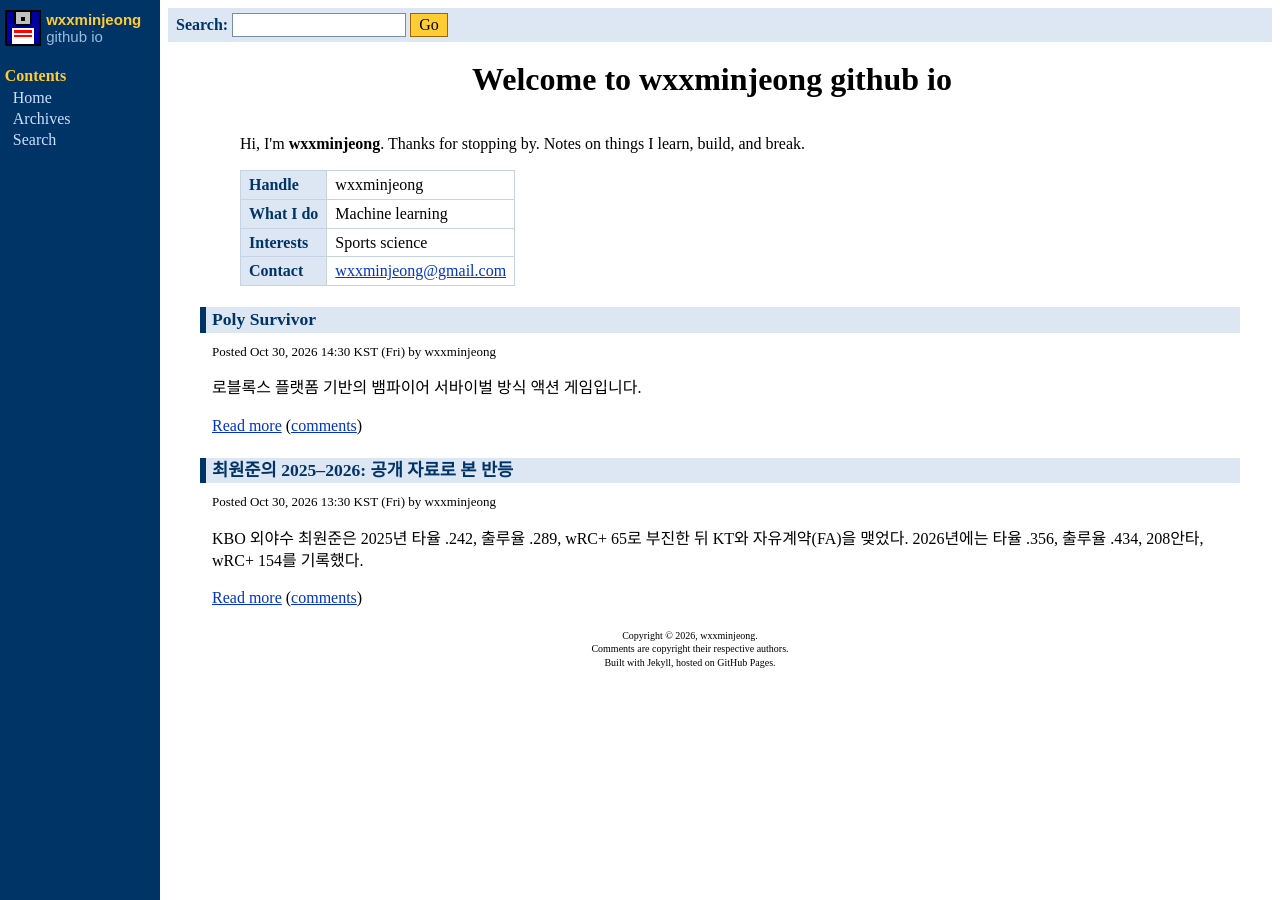
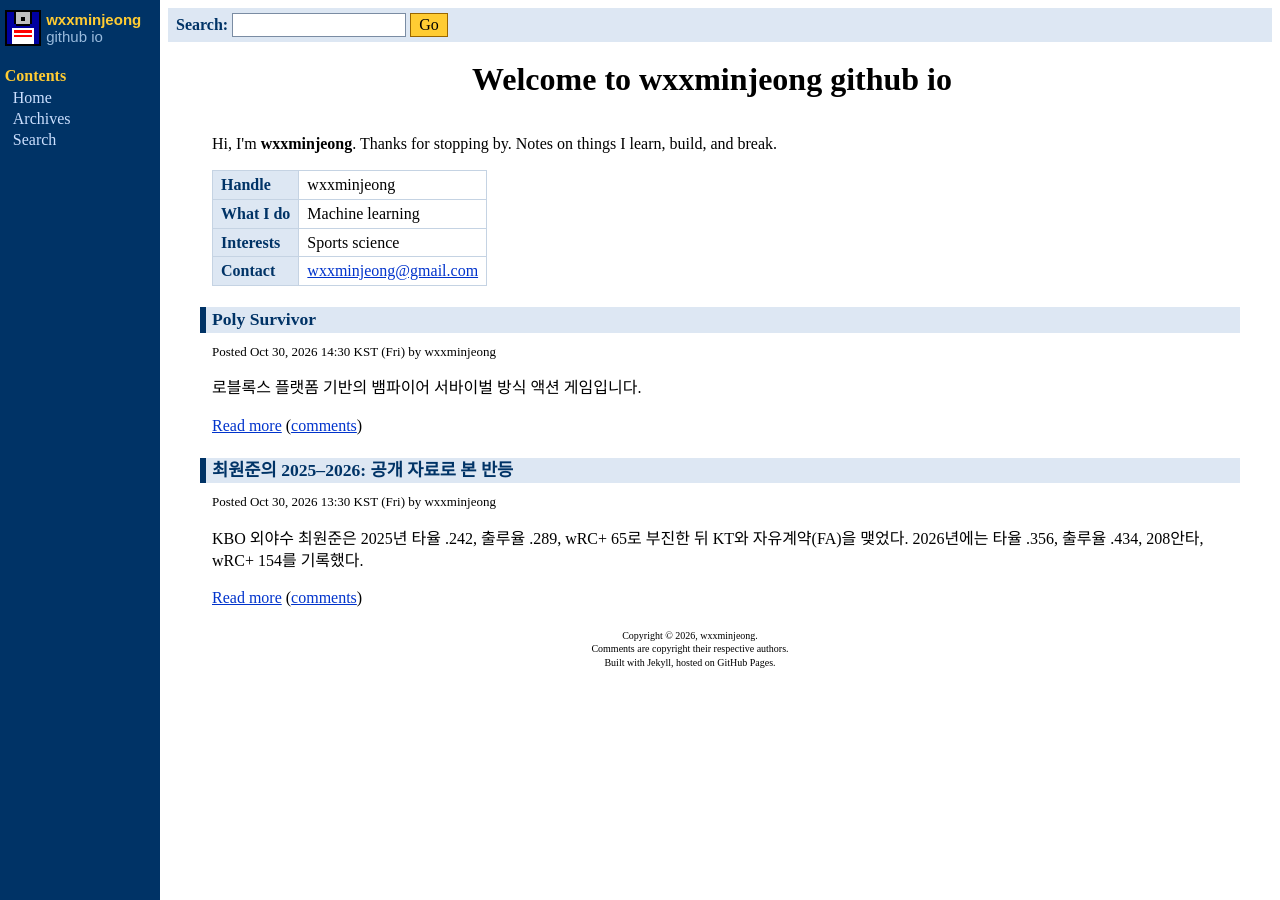
Before and after one commit to wxxminjeong/wxxminjeong.github.io, a Jekyll site: the page built from index.html, in a window 1280 px wide. Built offline with Jekyll 4.4.1, drawn with Linux system fonts in a browser that asks for light colours.

Commit message:
Left-align the front page intro with the posts
Drop the indented blockquote around the intro and profile table so they
start at the same left edge as the post summaries below.

Co-Authored-By: Claude Opus 5.5 <noreply@anthropic.com>
Claude-Session: https://claude.ai/code/session_01RuTpTZjHqmqvmhKrHAEBWS

```diff
--- a/assets/css/style.css
+++ b/assets/css/style.css
@@ -197,7 +197,7 @@ div.ArticleText h3,
 div.ArticleText h4 { margin: 1.2em 0 0.4em; font-size: 1em; font-weight: bold; }
 div.ArticleText h2 { font-size: 1.1em; }
 
-div.ArticleText blockquote:not(.intro) { color: var(--quote); }
+div.ArticleText blockquote { color: var(--quote); }
 div.ArticleText li { margin-bottom: 0.3em; }
 
 div.ArticleText table:not(.Form) {
--- a/index.html
+++ b/index.html
@@ -5,8 +5,8 @@ layout: default
 <h1>Welcome to {{ site.title }}</h1>
 </div>
 <div class="ArticleText" id="content">
-<blockquote class="intro" style="margin-top: 0">
-<p>Hi, I'm <b>{{ site.author }}</b>. Thanks for stopping by.
+<div class="BlurbListing">
+<p style="margin-top: 0">Hi, I'm <b>{{ site.author }}</b>. Thanks for stopping by.
 {{ site.description }}
 <table class="profile">
 <tr><th>Handle</th><td>{{ site.author }}</td></tr>
@@ -14,7 +14,7 @@ layout: default
 <tr><th>Interests</th><td>Sports science</td></tr>
 <tr><th>Contact</th><td><a href="mailto:wxxminjeong@gmail.com">wxxminjeong@gmail.com</a></td></tr>
 </table>
-</blockquote>
+</div>
 {%- if site.posts.size == 0 %}
 <p>Nothing posted yet.
 {%- endif %}
```
